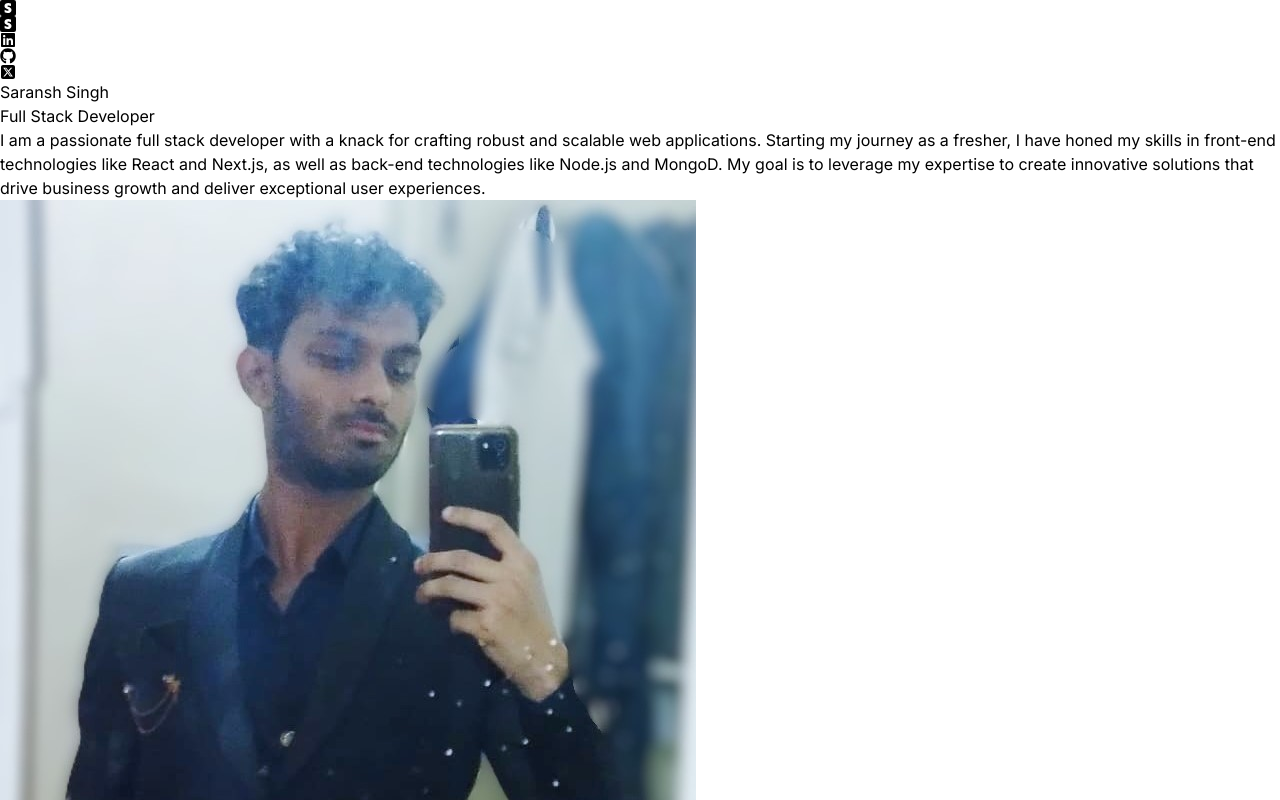
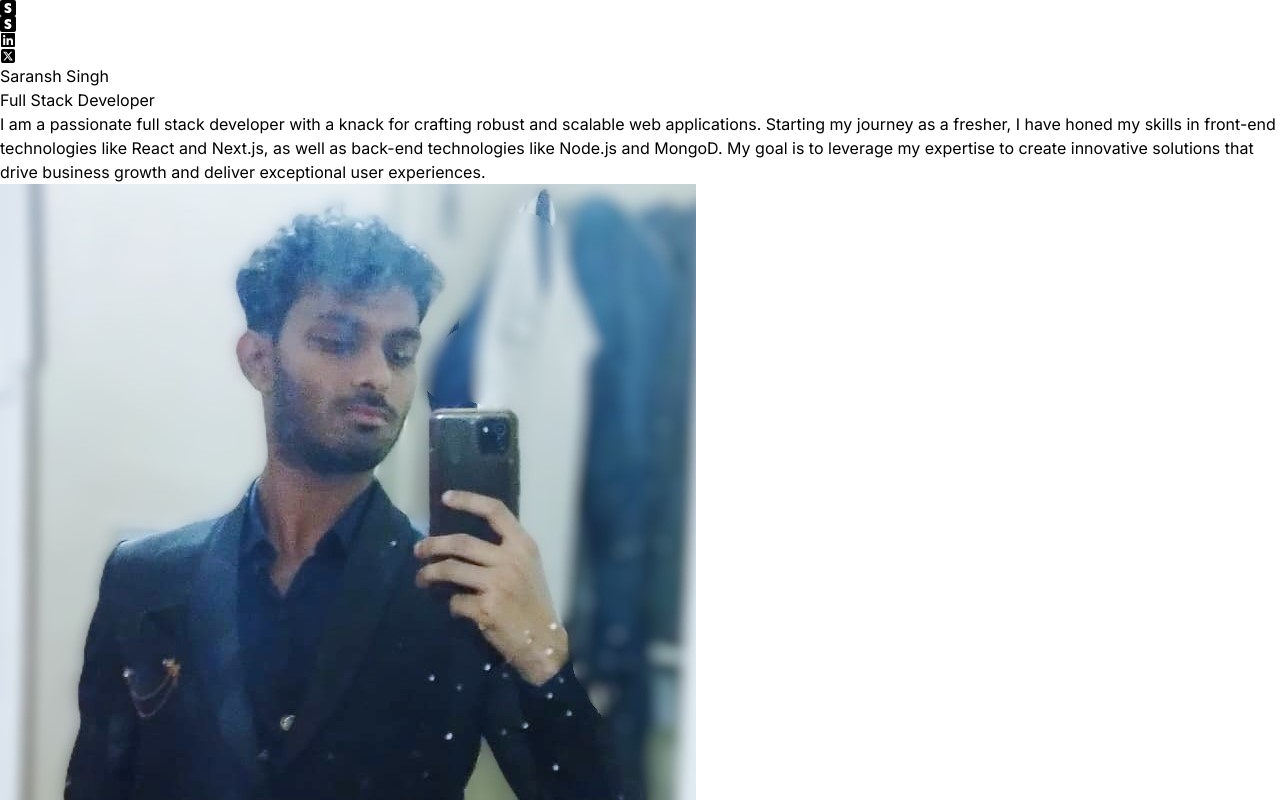
Before and after one commit to itz-ss/portfolio, a React (Vite) app: page / in a window 1280 px wide. Shown: the top 800 px of the page. Built offline with nearby package versions, Linux system fonts and the light colour scheme.

Commit message:
removed a sign

```diff
--- a/src/components/navbar.jsx
+++ b/src/components/navbar.jsx
@@ -11,7 +11,6 @@ const Navbar = () => {
         </div>
         <div className='m-8 flex items-center justify-center gap-4 text-2xl '>
             <a href='https://www.linkedin.com/in/saransh-singh-773164307/'><FaLinkedin /></a>
-            <a href='https://github.com/itz-ss'><FaGithub/></a>
             <a href='https://x.com/saransh2205'><FaSquareXTwitter/></a>
         </div>
     </nav>
```
